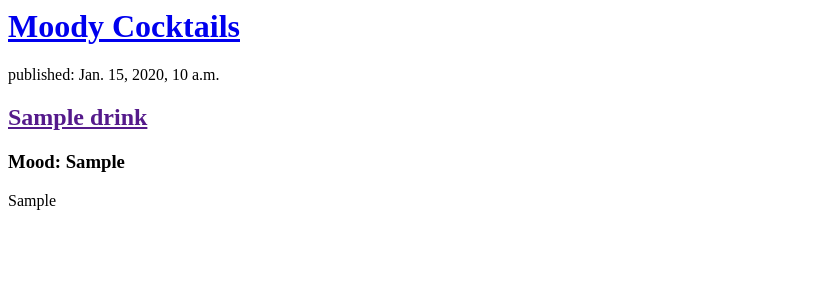
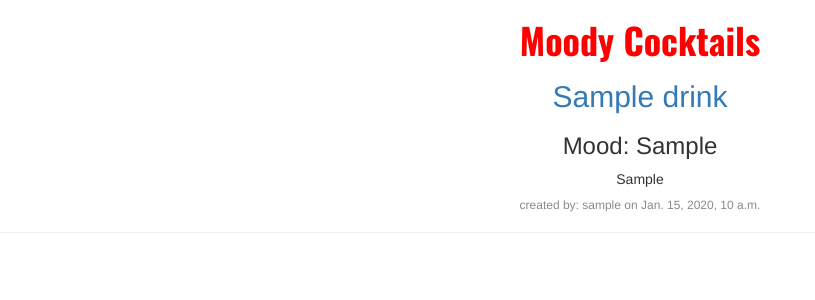
Before and after one commit to MoodyCocktails/CocktailSite, a Django app: page / in a window 1280 px wide. Shown: the top 300 px of the page, without its empty margins (0-815 px from the left). Run offline with Django 3.2, Linux system fonts and the light colour scheme; tables that the repository leaves empty hold one stand-in row (values such as "Sample post"); some libraries are stand-ins or nearby versions.

Commit message:
Lukes last commit

```diff
--- /dev/null
+++ b/drinks/static/css/drinks.css
@@ -0,0 +1,7 @@
+h1 a {
+	color: #FF0000;
+	font-family: 'Oswald', sans-serif;
+}
+h6 {
+	color: #8A8A8A;
+}
--- a/drinks/templates/drinks/drinks_list.html
+++ b/drinks/templates/drinks/drinks_list.html
@@ -1,19 +1,27 @@
+{% load staticfiles %}
 <html>
 <head>
+<link rel="stylesheet" href="//maxcdn.bootstrapcdn.com/bootstrap/3.2.0/css/bootstrap.min.css">
+<link rel="stylesheet" href="//maxcdn.bootstrapcdn.com/bootstrap/3.2.0/css/bootstrap-theme.min.css">
+<link rel="stylesheet" href="{% static 'css/drinks.css' %}">
+<link href='https://fonts.googleapis.com/css?family=Oswald:700&subset=latin,latin-ext' rel='stylesheet' type='text/css'>
 <title>Moody Cocktails</title>
 </head>
 <body>
+<center>
 <div>
-    <h1><a href="/">Moody Cocktails</a></h1>
+    <h1><a href="http://moodycocktails.pythonanywhere.com/">Moody Cocktails</a></h1>
 </div>
 
 {% for drink in drinks %}
     <div>
-        <p>published: {{ drink.published_date }}</p>
         <h2><a href="">{{ drink.name }}</a></h2>
 	<h3>Mood: {{ drink.mood }}</h3>
         <p>{{ drink.ingredients|linebreaks }}</p>
+	<h6>created by: {{ drink.creator }} on {{ drink.published_date }} </h6>
+	<hr>
     </div>
 {% endfor %}
+</center>
 </body>
 </html>
```
